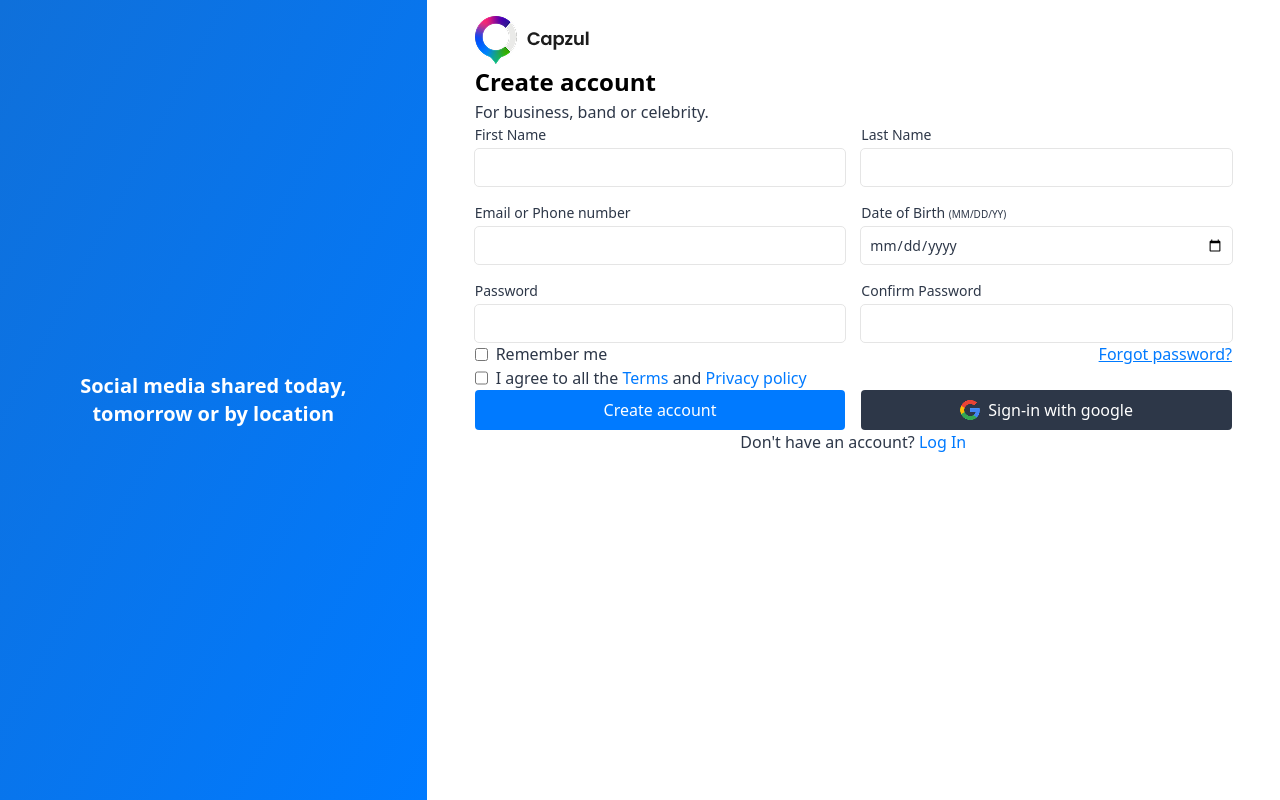
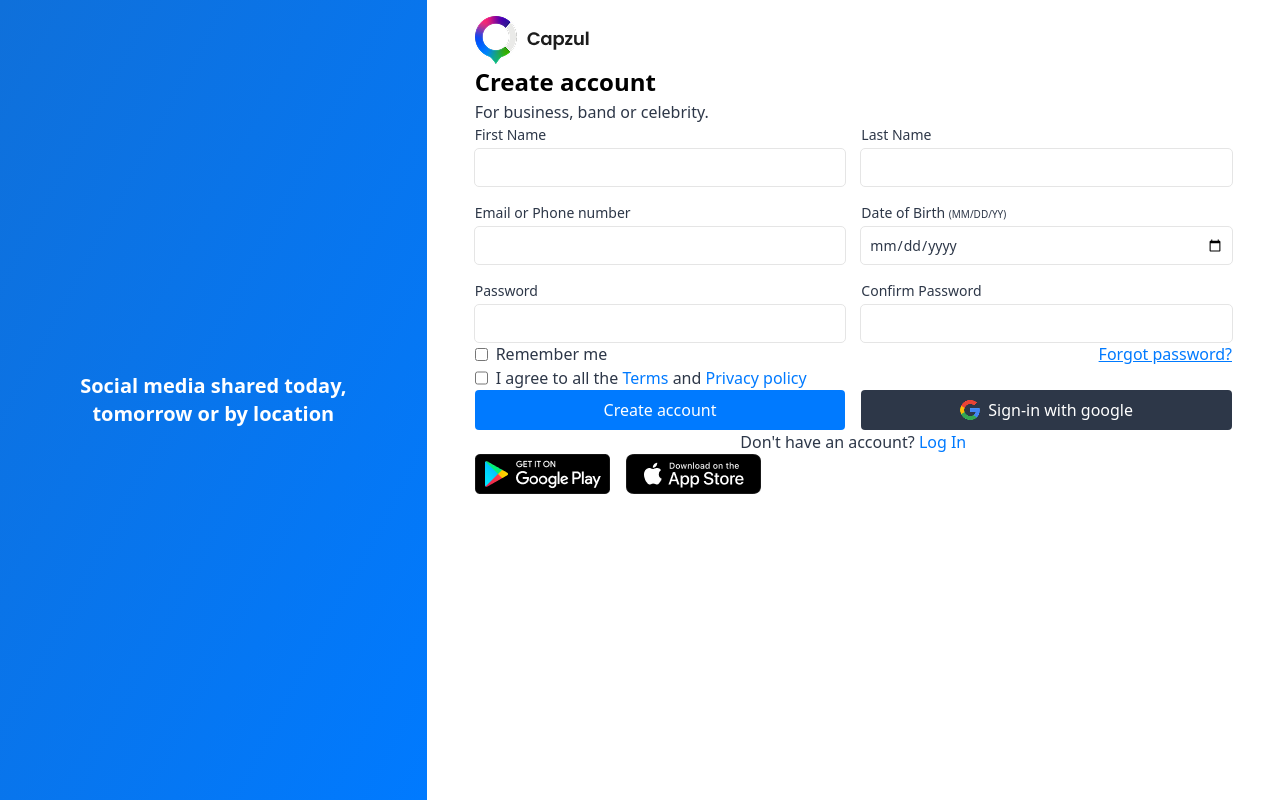
Before and after one commit to PeaceOloruntoba/probable-octo-bassoon, a React (Vite) app: page / in a window 1280 px wide. Built offline with nearby package versions, Linux system fonts and the light colour scheme.

Commit message:
Update App.tsx

```diff
--- a/src/App.tsx
+++ b/src/App.tsx
@@ -1,4 +1,4 @@
-import { googleIcon, logo } from "./assets";
+import { appleStore, googleIcon, logo, playStore } from "./assets";
 
 export default function App() {
   return (
@@ -112,7 +112,14 @@ export default function App() {
             Log In
           </a>
         </span>
-        <div className="flex gap-4"></div>
+        <div className="flex gap-4">
+          <button>
+            <img src={playStore} alt="" />
+          </button>
+          <button>
+            <img src={appleStore} alt="" />
+          </button>
+        </div>
       </div>
     </div>
   );
```
